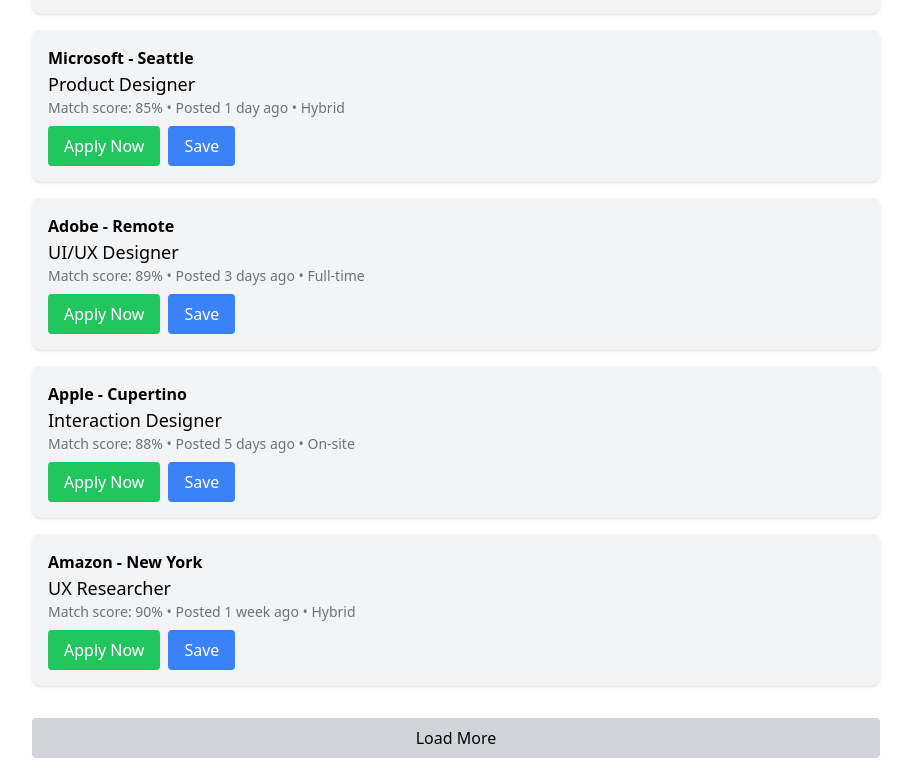
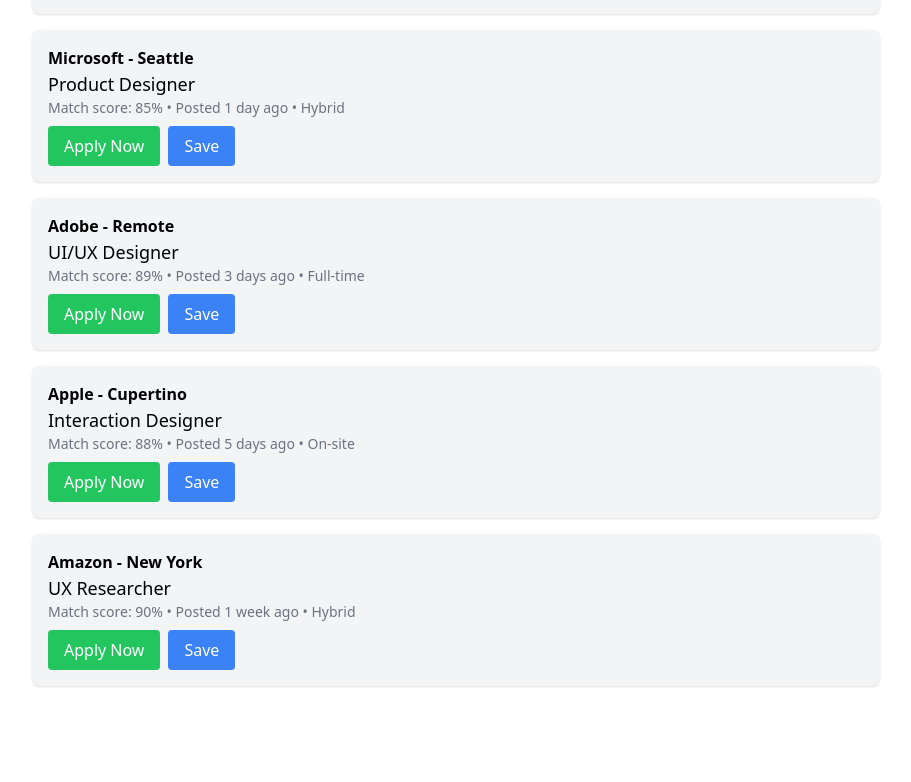
Before and after one commit to injobz/injob_frontend, a React (Create React App) app: page /job-recommendations in a window 1280 px wide. Shown: the part 242-1024 px from the top of the page, without its empty margins (184-1095 px from the left). After the commit the page ends 968 px from the top, so only its background shows below. Built offline with nearby package versions, Linux system fonts and the light colour scheme.

Commit message:
job recommendation

```diff
--- a/src/components/JobRecommendation.jsx
+++ b/src/components/JobRecommendation.jsx
@@ -71,9 +71,6 @@
           </div>
         ))}
       </div>
-      <button className="mt-4 bg-gray-300 text-black px-6 py-2 rounded w-full">
-        Load More
-      </button>
     </div>
   );
 };
```
